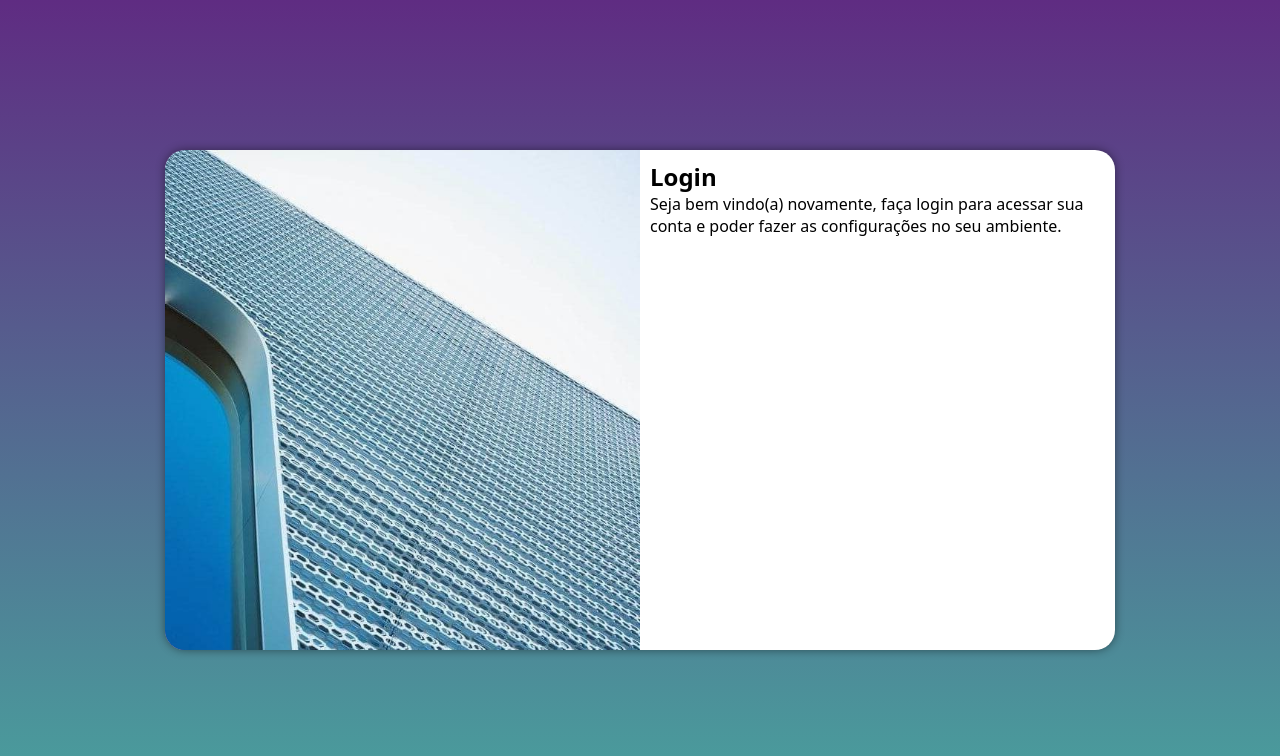
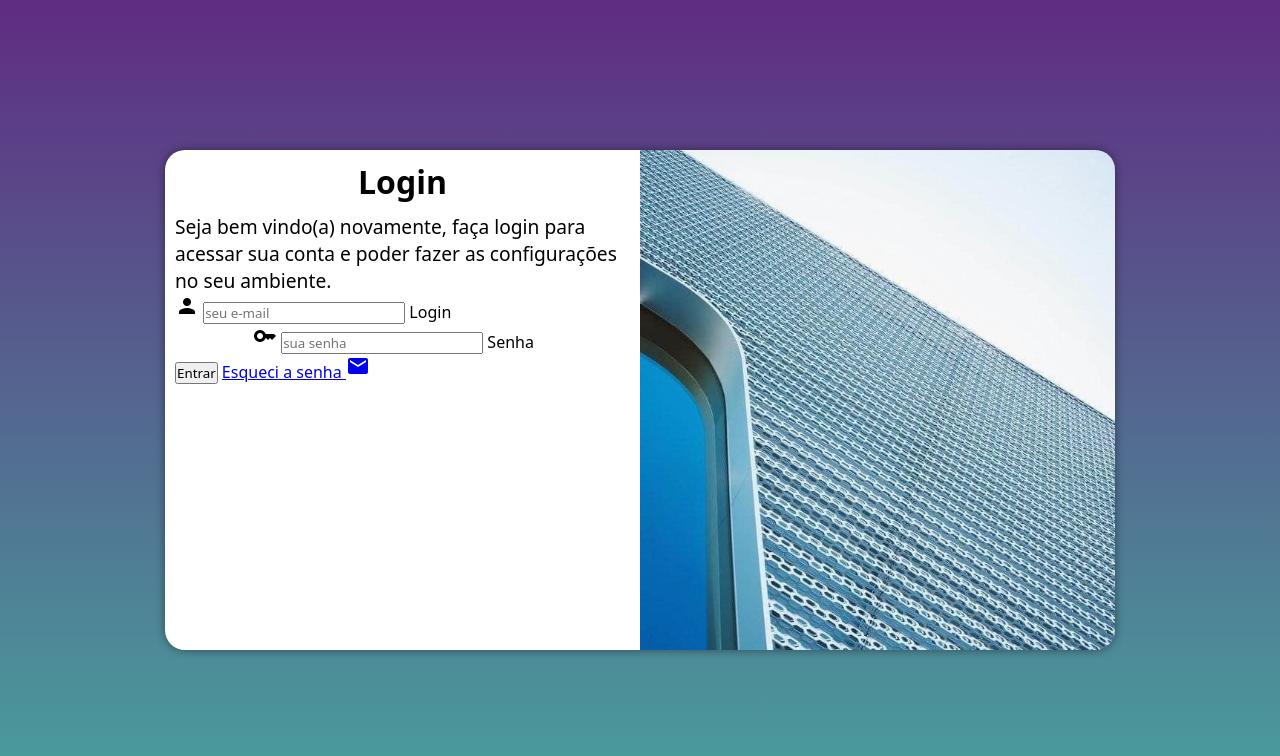
Before and after one commit to devburgos/projeto-login, a plain HTML site: page index.html in a window 1280 px wide. Drawn offline with Linux system fonts and the light colour scheme.

Commit message:
adicionei o formulário

```diff
--- a/estilos/style.css
+++ b/estilos/style.css
@@ -54,3 +54,12 @@ section#login > div#formulario {
     display: block;
     padding: 10px;
 }
+
+div#formulario > h1 {
+    text-align: center;
+    margin-bottom: 10px;
+}
+
+div#formulario > p {
+    font-size: 0.8em;
+}
--- a/index.html
+++ b/index.html
@@ -6,6 +6,7 @@
     <title>Login</title>
     <link rel="stylesheet" href="estilos/style.css">
     <link rel="stylesheet" href="media-query.css">
+    <link href="https://fonts.googleapis.com/icon?family=Material+Icons" rel="stylesheet">
 </head>
 <body>
     <main>
@@ -16,7 +17,22 @@
             <div id="formulario">
                 <h1>Login</h1>
                 <p>Seja bem vindo(a) novamente, faça login para acessar sua conta e poder fazer as configurações no seu ambiente.</p>
-                <form action="login.php" method="post">
+                <form action="login.php" method="post" autocomplete="on">
+
+                    <div class="campo">
+                        <span class="material-icons">person</span>
+                        <input type="email" name="login" id="ilogin" placeholder="seu e-mail" autocomplete="email" required="30">
+                        <label for="ilogin">Login</label>
+                    </div>
+
+                    <div class="campo">
+                        <span class="material-icons">vpn key</span>
+                        <input type="password" name="senha" id="isenha" placeholder="sua senha" autocomplete="current-password" required minlength="8" maxlength="20">
+                        <label for="isenha">Senha</label>
+                    </div>
+
+                    <input type="submit" value="Entrar">
+                    <a href="esqueci.html">Esqueci a senha <span class="material-icons">mail</span></a>
 
                 </form>
             </div>
--- a/media-query.css
+++ b/media-query.css
@@ -33,13 +33,21 @@
     }
 
     section#login > div#imagem {
-        float: left;
+        float: right;
         width:50%;
         height: 100%;
     }
 
     section#login > div#formulario {
-        float: right;
+        float: left;
         width: 50%;
     }
+
+    div#formulario > h1 {
+        font-size: 2em;
+    }
+
+    div#formulario > p {
+        font-size: 1.2em;
+    }
 }
```
